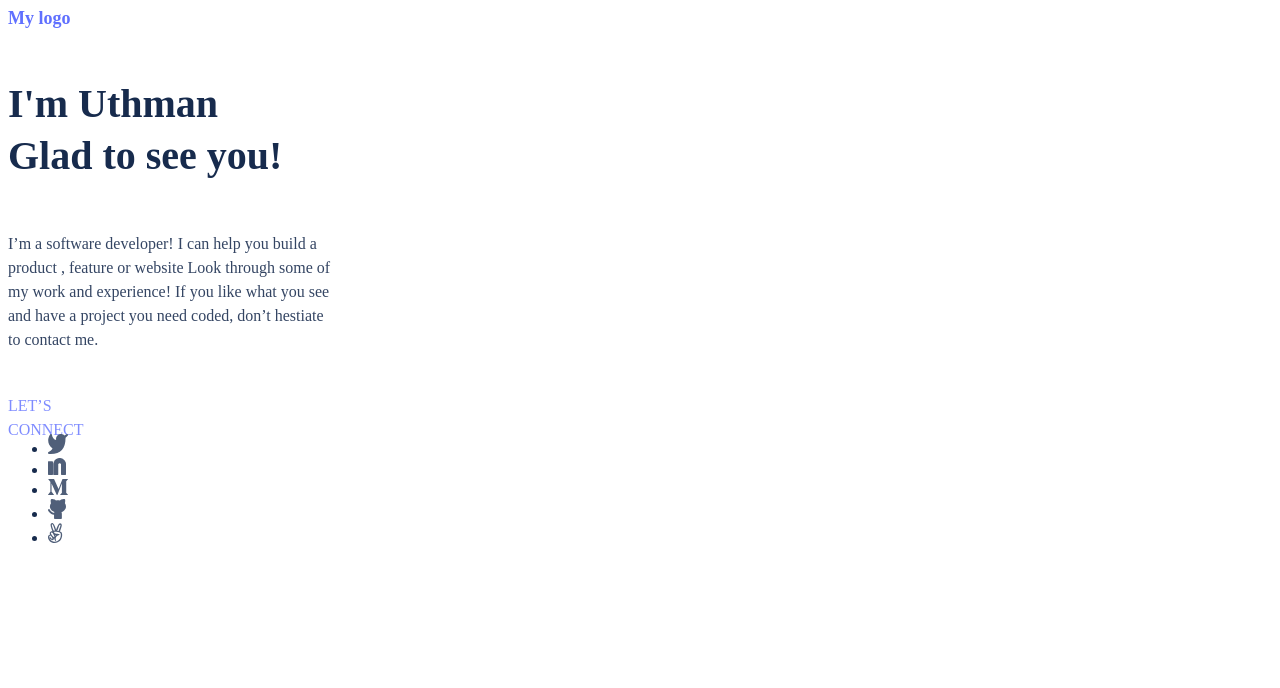
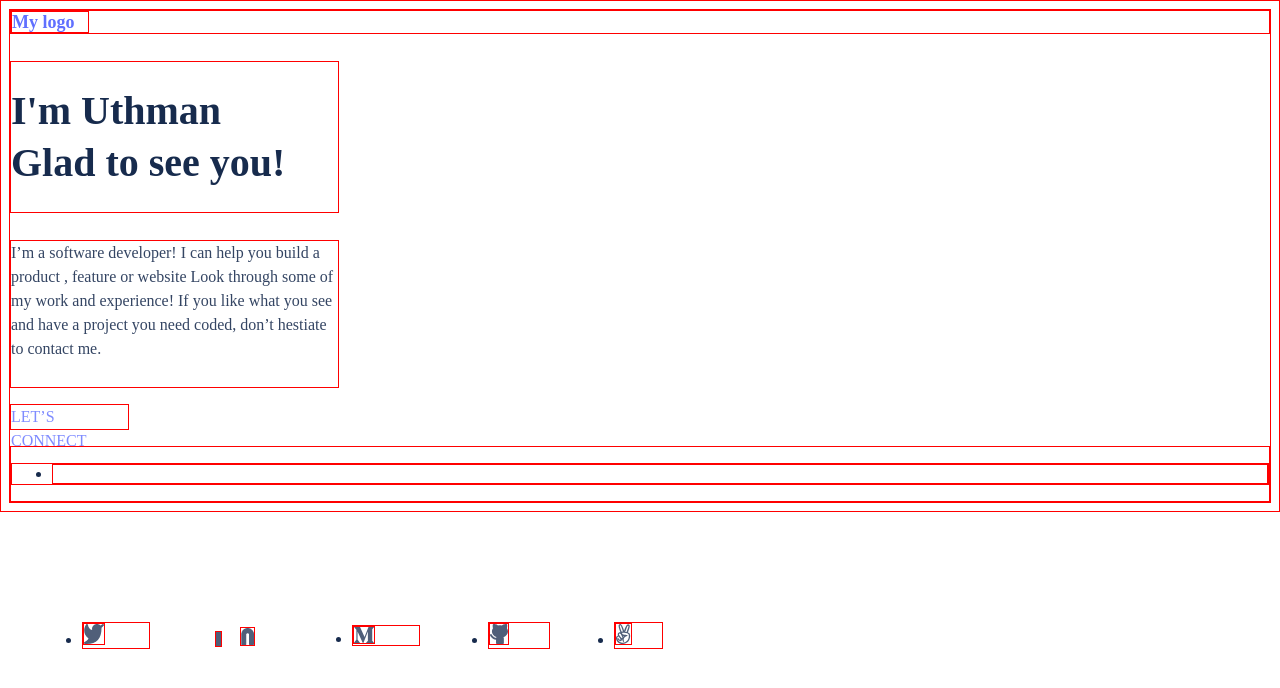
Before and after one commit to Uthmanbello/setup-and-mobile, a plain HTML site: page index.html in a window 1280 px wide. Drawn offline with Linux system fonts and the light colour scheme.

Commit message:
finish basic styling

```diff
--- a/index.html
+++ b/index.html
@@ -8,17 +8,19 @@
     <link href="styles.css" rel="stylesheet">
 </head>
 <body>
-    <header class ="head">My logo</header>
+    <div class="hdiv">
+        <header class ="head">My logo</header>
+    </div>
     <h1 class="h">I'm Uthman <br> Glad to see you!</h1>
     <p class="info1">I’m a software developer! I can help you build a product , feature or website Look through some of my work and experience! If you like what you see and have a project you need coded, don’t hestiate to contact me.</p>
     <p class="info2">LET’S CONNECT</p>
     <footer class="foot">
         <ul class="footer-items">
-            <li><img src='images/Vector.svg' alt="twitter icon"></li>
-            <li><img src='images/i.png'><img src='images/n.png' alt="instagram icon"></li>
-            <li><img src='images/M.svg' alt="m icon"></li>
-            <li><img src='images/gitHub.svg' alt="github icon"></li>
-            <li><img src='images/peace.svg' alt="peace icon"></li>
+            <li class="twitter"><img src='images/Vector.svg' alt="twitter icon"></li>
+            <li class="insta"><img class="iinsta" src='images/i.png'><img class="ninsta" src='images/n.png' alt="instagram icon"></li>
+            <li class="m"><img src='images/M.svg' alt="m icon"></li>
+            <li class="gh"><img src='images/gitHub.svg' alt="github icon"></li>
+            <li class="peace"><img src='images/peace.svg' alt="peace icon"></li>
         </ul>
     </footer>
 </body>
--- a/styles.css
+++ b/styles.css
@@ -1,5 +1,5 @@
 * {
-  font-family: poppins;
+  font-family: 'poppins';
   color:#172B4D;
 }
 
@@ -60,3 +60,60 @@ flex: none;
 order: 0;
 flex-grow: 0;
 }
+
+.twitter {
+position: absolute;
+left: 6.4%;
+right: 88.27%;
+top: 77.81%;
+bottom: 18.88%;
+}
+
+.iinsta {
+position: absolute;
+left: 16.8%;
+right: 81.87%;
+top: 78.85%;
+bottom: 18.87%;
+background: #505F79;
+}
+
+.ninsta{
+position: absolute;
+left: 18.74%;
+right: 77.87%;
+top: 78.32%;
+bottom: 18.87%;
+}
+
+.m {
+position: absolute;
+left: 27.47%;
+right: 67.2%;
+top: 78.15%;
+bottom: 19.21%;
+}
+
+.gh {
+position: absolute;
+left: 38.13%;
+right: 57.07%;
+top: 77.81%;
+bottom: 18.87%;
+}
+
+.peace {
+position: absolute;
+left: 48%;
+right: 48.22%;
+top: 77.81%;
+bottom: 18.87%;
+}
+
+.foot {
+font-style: none;
+}
+
+* {
+    border: 1px solid red;
+}
```
